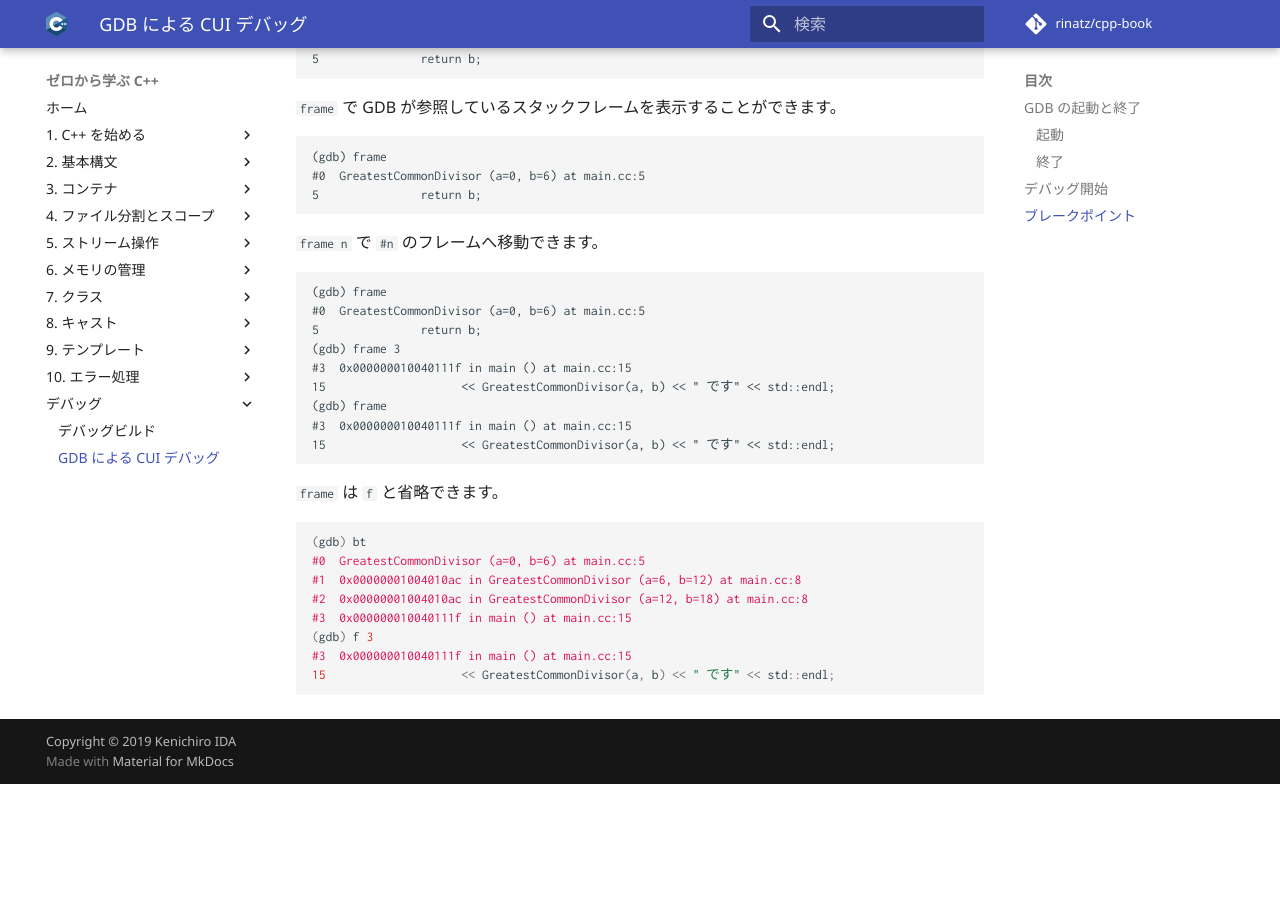
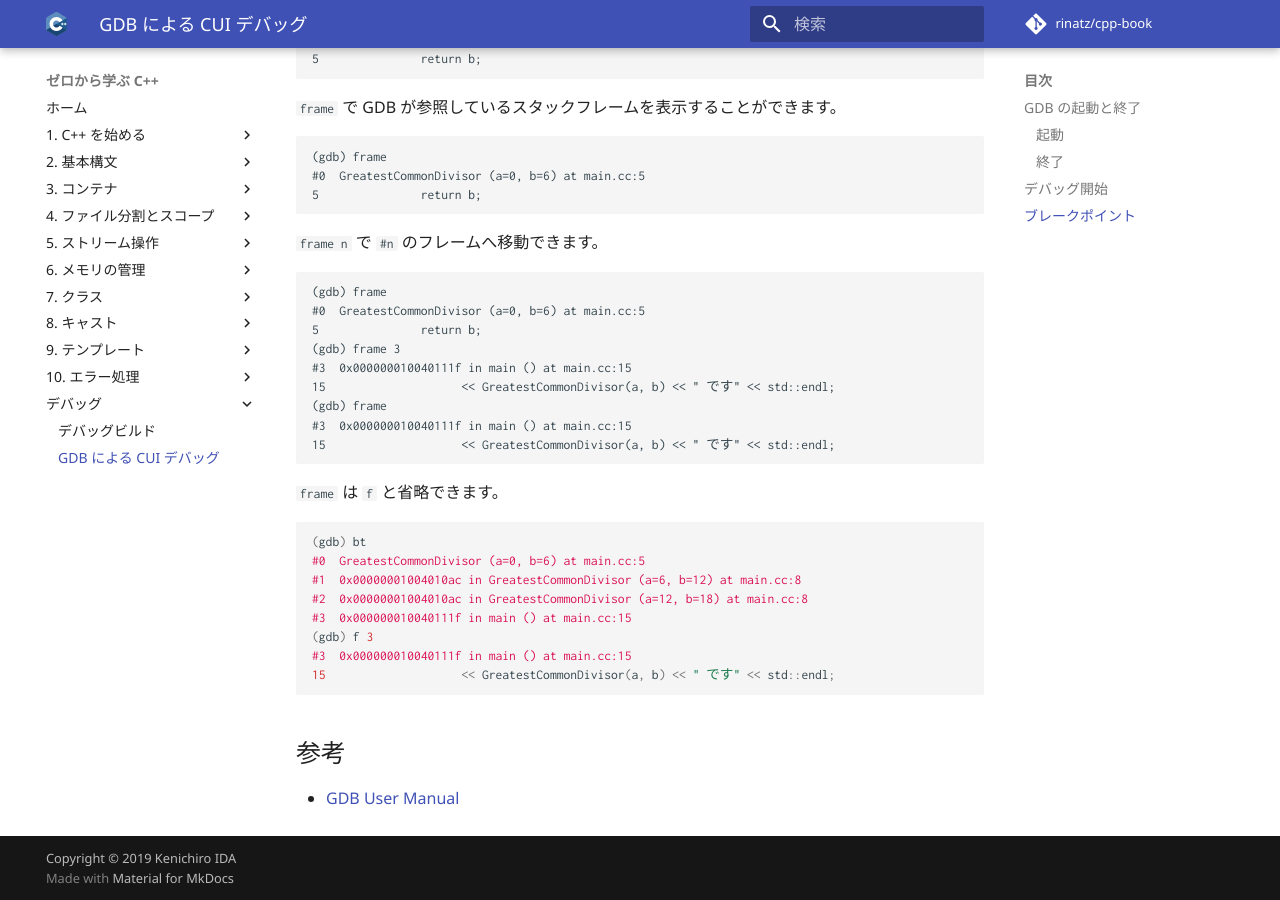
Before and after one commit to rinatz/cpp-book, an MkDocs documentation site: the page built from docs/debug-gdb.md, in a window 1280 px wide and 900 px high, scrolled down 12084 px. Built offline with MkDocs 1.6.1 and Material for MkDocs 9.7.7, drawn with Linux system fonts in a browser that asks for light colours; comment, search, counter and statistics services are not loaded; before the commit the page ends 12868 px from its top, so only the background shows below that.

Commit message:
Add link for gdb online document
Refer: https://www.gnu.org/software/gdb/documentation/

````diff
--- a/docs/debug-gdb.md
+++ b/docs/debug-gdb.md
@@ -675,6 +675,10 @@ GDB の参照箇所が移動するだけでプログラムの実行箇所は移
 15                    << GreatestCommonDivisor(a, b) << " です" << std::endl;
 ```
 
+## 参考
+
+* [GDB User Manual](https://sourceware.org/gdb/current/onlinedocs/gdb/)
+
 <!-- TODO
 ## 条件付きブレークポイント
 (gdb) condition 2 x==0 # Add break condition x==0 for break point 2
````
